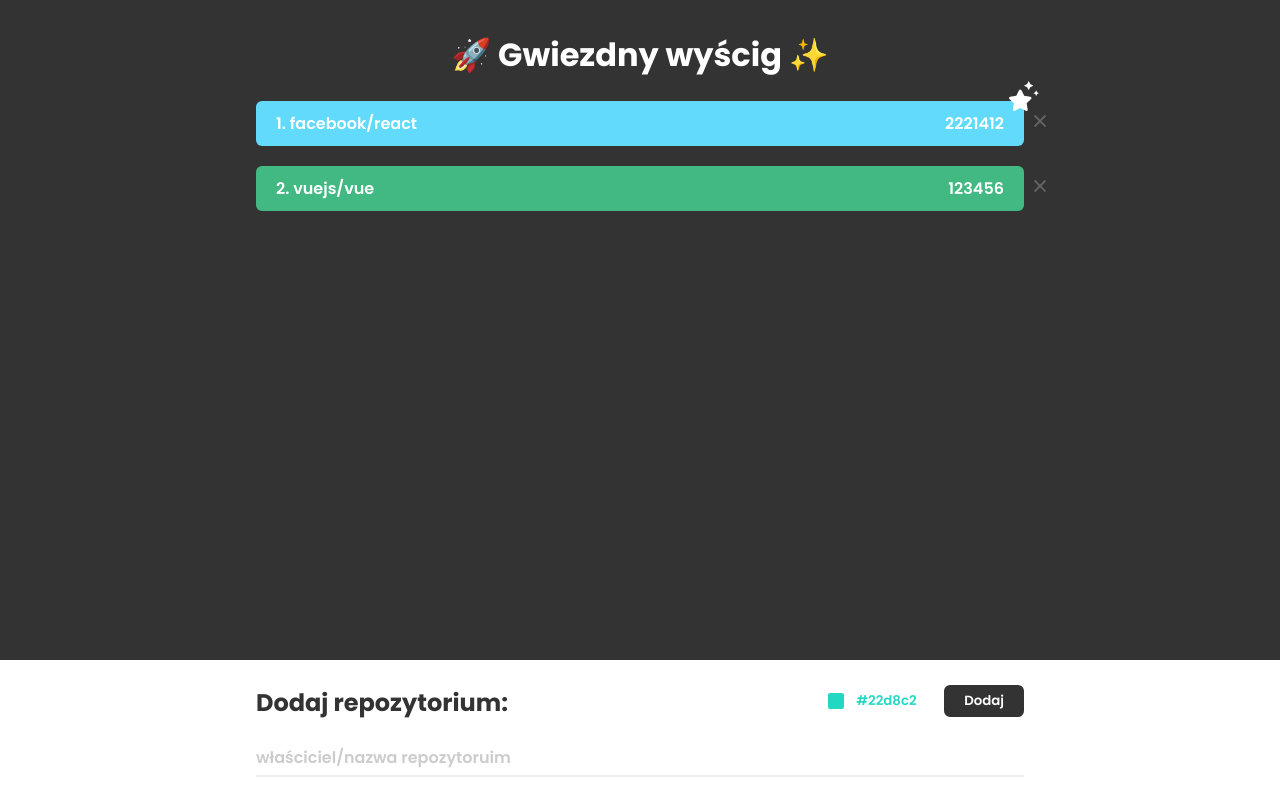
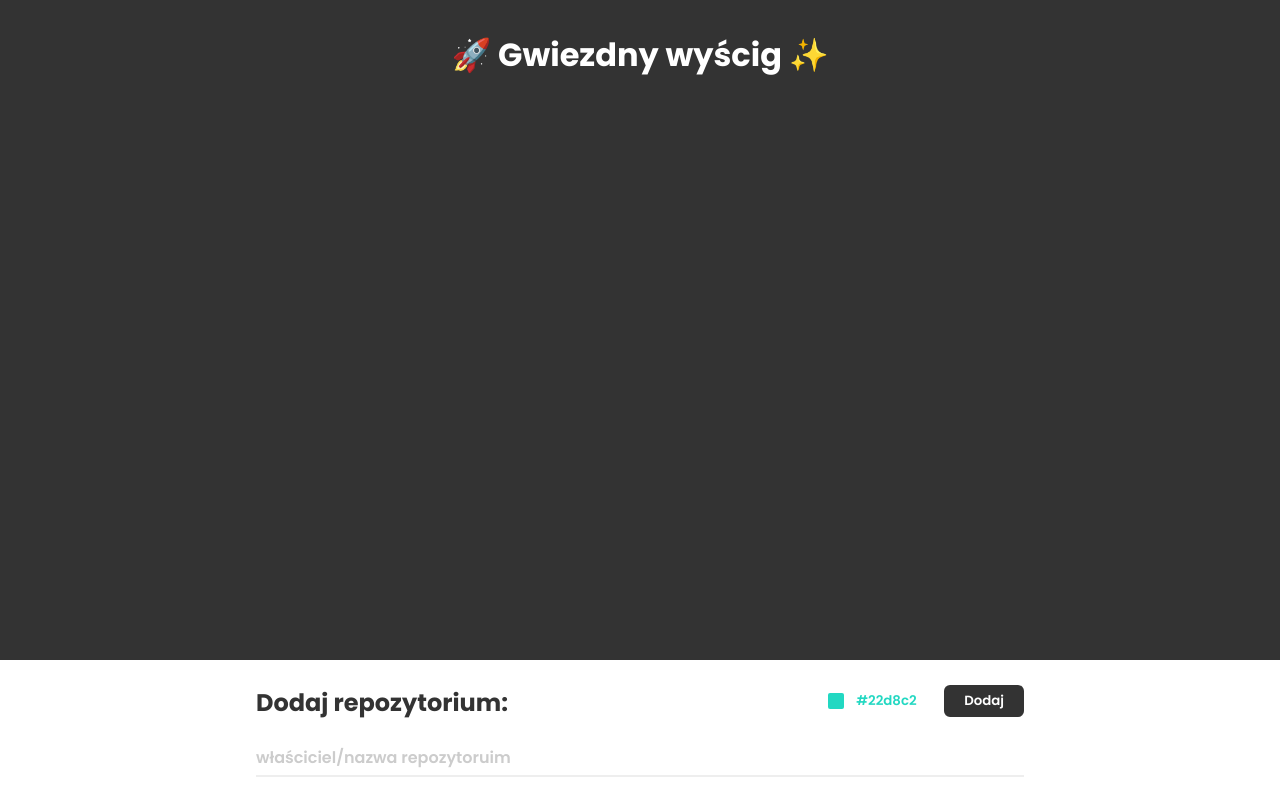
Before and after one commit to achodor/stellar-race, a Vue app: page / in a window 1280 px wide. Built offline with nearby package versions, Linux system fonts and the light colour scheme.

Commit message:
Add axios

```diff
--- a/package.json
+++ b/package.json
@@ -7,6 +7,7 @@
     "build": "vue-cli-service build"
   },
   "dependencies": {
+    "axios": "^0.18.0",
     "core-js": "^2.6.5",
     "vue": "^2.6.6"
   },
--- a/src/App.vue
+++ b/src/App.vue
@@ -17,6 +17,7 @@
 <script>
   import AddForm from '@/components/AddForm.vue';
   import Repo from '@/components/Repo.vue';
+  import axios from 'axios';
 
   export default {
     name: 'app',
@@ -26,25 +27,21 @@
     },
     data() {
       return {
-        repos: [
-          {
-            name: 'vuejs/vue',
-            stars: 123456,
-            color: '#42b983'
-          },
-          {
-            name: 'facebook/react',
-            stars: 2221412,
-            color: '#61DAFB'
-          }
-        ]
+        repos: []
       }
     },
     methods: {
-      getData(repo) {
-        repo.stars = 12333333;
-        this.repos.push(repo);
-        this.sortRepos();
+      async getData(repo) {
+        await axios.get('https://api.github.com/repos/' + repo.name)
+          .then(function (response) {
+            repo.stars = response.data.stargazers_count
+          })
+          .catch(function (error) {
+            console.log(error)
+          });
+
+        this.repos.push(repo)
+        this.sortRepos()
       },
       deleteRepo(index) {
         this.repos.splice(index, 1);
```
Also changed, not shown: 1 other file (tests, documents, lock files or other folders).
